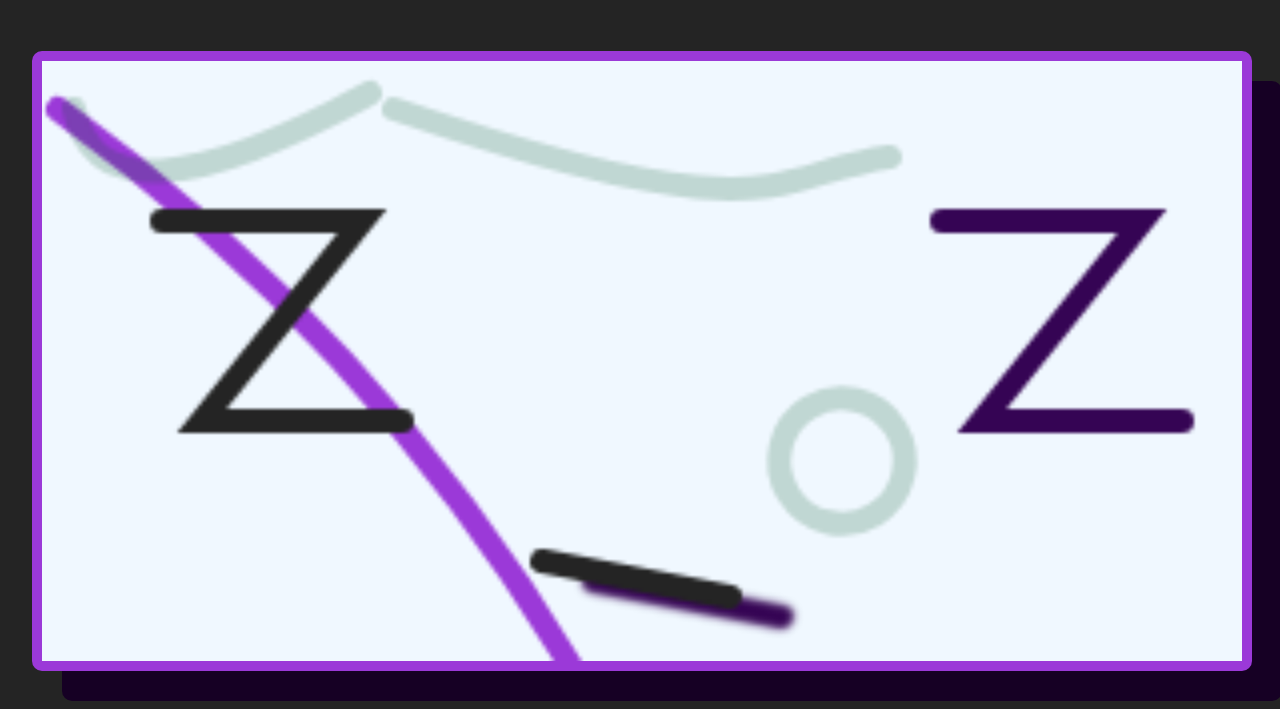
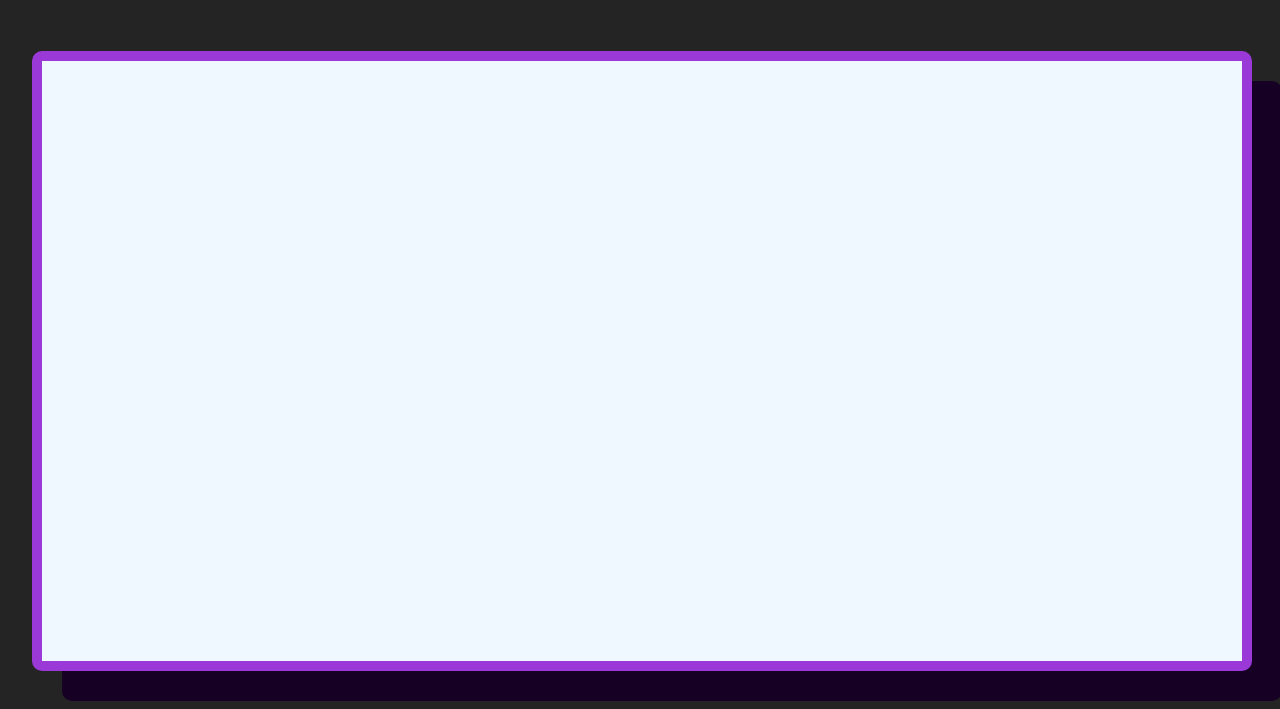
Before and after one commit to Karljoy973/canvas-exploration, a website built with Vite: page index.html in a window 1280 px wide. Shown: the part 132-841 px from the top of the page. Built offline with nearby package versions, Linux system fonts and the light colour scheme.

Commit message:
setting up the initial context for the chart

```diff
--- a/index.html
+++ b/index.html
@@ -9,7 +9,9 @@
   <body>
     <p id="mouse-coordinates">Ta souris est invisible !</p>
     <h1>Canvas Exploration</h1>
-    <div id="app"></div>
+    <div id="app">
+      <canvas id="canvas"></canvas>
+    </div>
     <script type="module" src="/src/main.ts"></script>
   </body>
 </html>
--- /dev/null
+++ b/src/MouseLogger/index.ts
@@ -0,0 +1,17 @@
+export class MouseLogger {
+    private _element: HTMLElement
+    constructor(elementToTrackId: string) {
+        this._element = document.getElementById(elementToTrackId) as HTMLElement
+        let paragraph = document.getElementById("mouse-coordinates") as HTMLParagraphElement
+        if (this._element != undefined) {
+
+            this._element.addEventListener('mousemove', e => {
+                paragraph.innerText = `{ x : ${e.clientX} ; y: ${e.clientY} }`
+            })
+            this._element.addEventListener('mouseleave', e => {
+                paragraph.innerText = `Ta souris est invisible !`
+            })
+        }
+        else paragraph.innerText = 'Unable to find your canvas, makesure you passed the correct ID'
+    }
+}
--- a/src/main.ts
+++ b/src/main.ts
@@ -1,108 +1,11 @@
+import { MouseLogger } from './MouseLogger';
 import './style.css'
 
 window.addEventListener('load', () => {
+    new MouseLogger("canvas")
+    let canvas = document.getElementById('canvas') as HTMLCanvasElement;
+
+    let context = canvas.getContext('2d') as CanvasRenderingContext2D;
 
 
-    document.querySelector<HTMLDivElement>('#app')!.innerHTML = `<canvas id="canvas"></canvas>`
-    let paragraph = document.getElementById("mouse-coordinates") as HTMLParagraphElement
-    let canvas = document.getElementById('canvas') as HTMLCanvasElement;
-    let context = canvas.getContext('2d') as CanvasRenderingContext2D;
-
-    canvas.addEventListener('mousemove', (e) => {
-        paragraph.innerText = `{ x : ${e.clientX} ; y: ${e.clientY} }`
-    })
-
-    canvas.addEventListener('mouseleave', e => paragraph.innerText = `Ta souris est invisible !`)
-
-    // draw line
-    context.beginPath();
-    context.lineCap = "round" //setup linecap
-    context.strokeStyle = "#242424"
-    context.lineWidth = 6
-    context.shadowColor = "rgb(53, 4, 84)"
-    context.shadowOffsetX = 13;
-    context.shadowOffsetY = 5;
-    context.shadowBlur = 2
-    context.moveTo(172,134)
-    context.lineTo(125, 125);
-    context.stroke();
-
-
-
-    //you have to always redefine the shadows attributes, otherwise your current line will have the
-    // same presets as the previous one
-    //you can also "refresh" the settings once you quit
-    context.shadowBlur = 0
-    context.shadowColor = "transparent"
-    context.shadowOffsetX = 0;
-    context.shadowOffsetY = 0
-
-
-    context.beginPath();
-    context.strokeStyle = "#9b39d8"
-    context.lineWidth = 6
-    context.moveTo(172, 234)
-    context.quadraticCurveTo(120, 96, 4, 12);
-    context.stroke();
-
-
-    context.beginPath();
-    context.lineCap = "round" //setup linecap
-    context.strokeStyle = "#242424"
-    context.lineWidth = 6
-    context.moveTo(30, 40)
-    context.lineTo(80, 40);
-    context.lineTo(40, 90);
-    context.lineTo(90, 90 );
-    context.stroke();
-
-    context.beginPath();
-    context.lineCap = "round" //setup linecap
-    context.strokeStyle = "rgb(53, 4, 84)"
-    context.lineWidth = 6
-    context.moveTo(35+190, 40)
-    context.lineTo(85+190, 40);
-    context.lineTo(45+190, 90);
-    context.lineTo(95+190, 90 );
-    context.stroke();
-
-
-    context.beginPath();
-    context.lineCap = "round" //setup linecap
-    context.strokeStyle = "rgb(53, 4, 84)"
-    context.lineWidth = 6
-    context.stroke();
-
-
-    //le boolien va surtout indiquer dans quuel sens tu mets tes parametres, si tu les mets à l'envers
-    // par rapport au sens choisi, tu vas faire un tour (mais les tours ne vont pas "s'empiler")
-    context.beginPath()
-    context.strokeStyle = "rgba(4, 84, 35, 0.2)"
-    context.arc(200, 100, 500*Math.PI/100, 45, 750, false)
-    context.stroke()
-
-    context.beginPath()
-    context.strokeStyle = "rgba(4, 84, 35, 0.2)"
-    context.moveTo(8, 12)
-    context.quadraticCurveTo(15, 45, 82, 8)
-    // context.arc(200, 100, 500*Math.PI/100, 45, 750, false)
-    context.stroke()
-
-    context.beginPath()
-    context.strokeStyle = "rgba(4, 84, 35, 0.2)"
-    context.moveTo(88, 12)
-    context.bezierCurveTo(185, 45, 182, 28, 212, 24)
-    // context.arc(200, 100, 500*Math.PI/100, 45, 750, false)
-    context.stroke()
-
-    //TODO - Discover how the coordinate system works
-
-
-
-    //NOTE - Upscale / downscale the canvas - à placer avant de faire les transformations qui nous intéressent
-    //NOTE - Toutes les transformations appliquées au contexte doivent se faire avant de commencer à dessiner
-    // context.scale(0.25, 0.25)
-    // requestAnimationFrame(() => {
-
-    // })
 })
```
